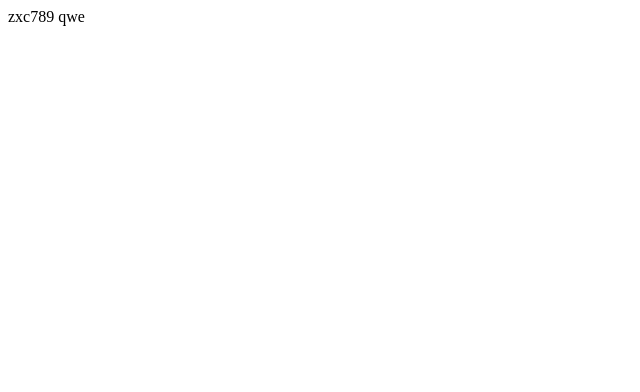
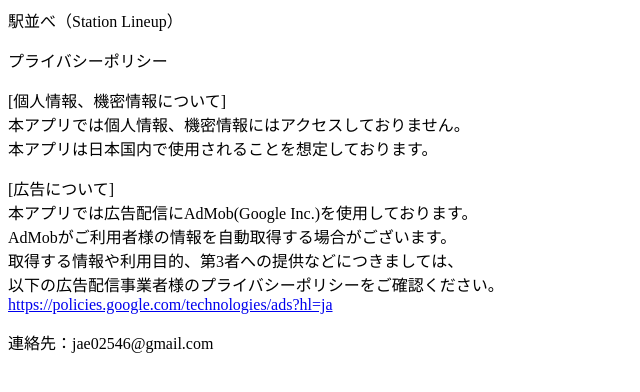
Before and after one commit to jae02546/ekinarabe, a plain HTML site: page privacypolicy/privacypolicy.html in a window 1280 px wide. Shown: the whole page, without its empty margins (0-640 px from the left). Drawn offline with Linux system fonts and the light colour scheme.

Commit message:
Update privacypolicy.html

```diff
--- a/privacypolicy/privacypolicy.html
+++ b/privacypolicy/privacypolicy.html
@@ -1,3 +1,21 @@
-zxc789
-
-qwe
+<html>
+<head>
+<title>駅並べ（Station Lineup）</title>
+<meta charset="UTF-8">
+</head>
+<body>
+<p>駅並べ（Station Lineup）</p>
+<p>プライバシーポリシー</p>
+<p>[個人情報、機密情報について]<br>
+本アプリでは個人情報、機密情報にはアクセスしておりません。<br>
+本アプリは日本国内で使用されることを想定しております。</p>
+<p>[広告について]<br>
+本アプリでは広告配信にAdMob(Google Inc.)を使用しております。<br>
+AdMobがご利用者様の情報を自動取得する場合がございます。<br>
+取得する情報や利用目的、第3者への提供などにつきましては、<br>
+以下の広告配信事業者様のプライバシーポリシーをご確認ください。<br>
+<a href="https://policies.google.com/technologies/ads?hl=ja" target="_blank" rel="noopener noreferrer">https://policies.google.com/technologies/ads?hl=ja</a>
+</p>
+<p>連絡先：jae02546@gmail.com</p>
+</body>
+</html>
```
